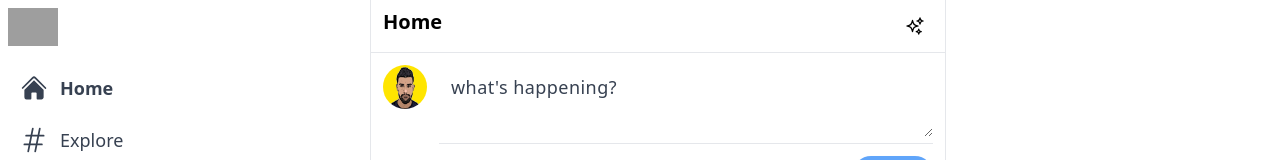
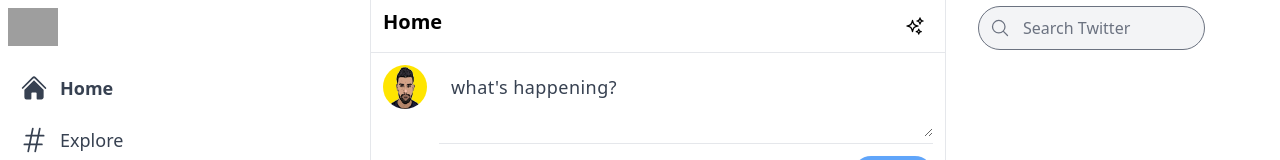
Before and after one commit to HerbiTarik/Twitter-Clone, a Next.js app: page / in a window 1280 px wide. Shown: the top 160 px of the page. Built offline with nearby package versions, Linux system fonts and the light colour scheme; grey boxes are pictures that could not be loaded.

Commit message:
create the widgets component and the search bar

```diff
--- /dev/null
+++ b/components/Widgets.js
@@ -0,0 +1,14 @@
+import { MagnifyingGlassCircleIcon, MagnifyingGlassIcon } from "@heroicons/react/24/outline";
+
+export default function Widgets() {
+  return (
+    <div className="xl:w-[600px] hidden lg:inline ml-8 space-y-5">
+        <div className="w-[90%] xl:w-[75%] sticky top-0 bg-white py-1.5 z-50">
+            <div className="flex items-center p-3 rounded-full relative">
+                <MagnifyingGlassIcon className="h-5 z-50 text-gray-500"/>
+                <input type="text" placeholder="Search Twitter" className="absolute inset-0 rounded-full pl-11 border-gray-500 text-gray-700 focus:shadow-lg focus:bg-white bg-gray-100" />
+            </div>
+        </div>
+    </div>
+  )
+}
--- a/pages/index.js
+++ b/pages/index.js
@@ -2,6 +2,7 @@
 import { Inter } from '@next/font/google'
 import Sidebar from '@/components/Sidebar'
 import Feed from '@/components/Feed'
+import Widgets from '@/components/Widgets'
 
 const inter = Inter({ subsets: ['latin'] })
 
@@ -23,6 +24,7 @@
       <Feed />
 
       {/* Widgets */}
+      <Widgets />
       {/* Sidebar */}
       {/* Modal */}
       </main>
```
